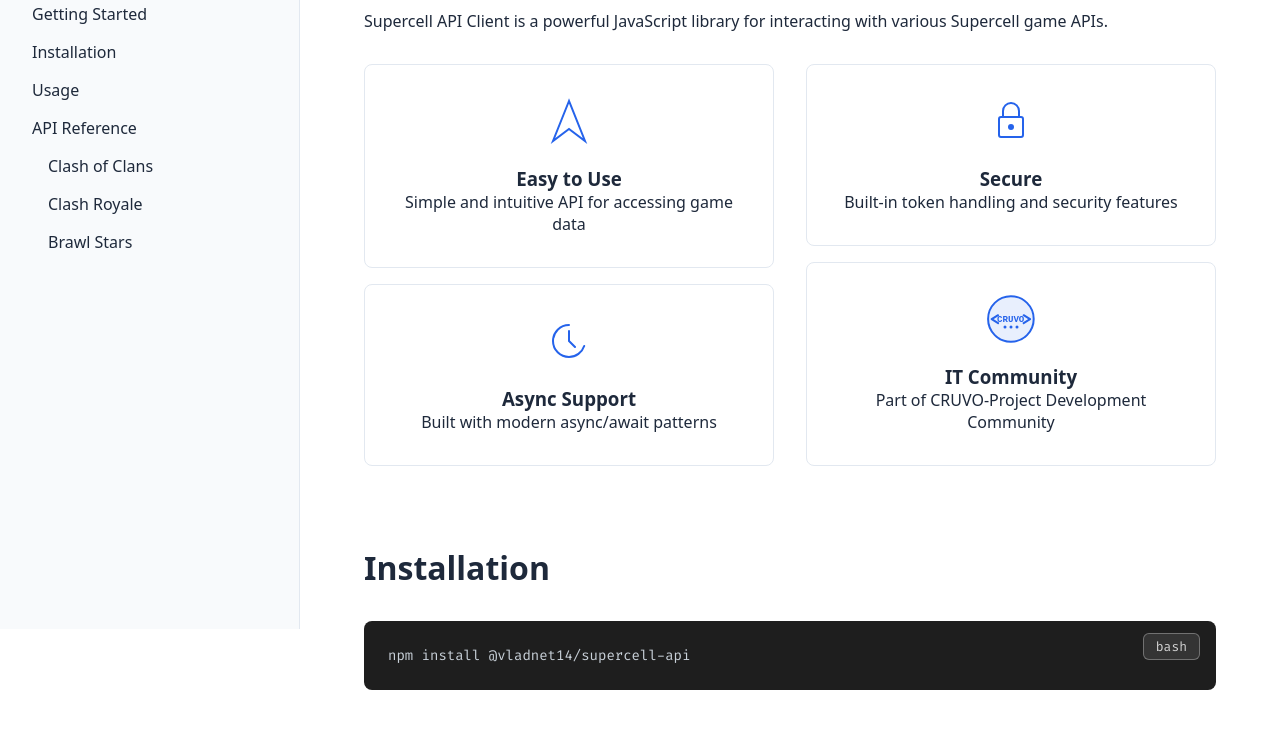
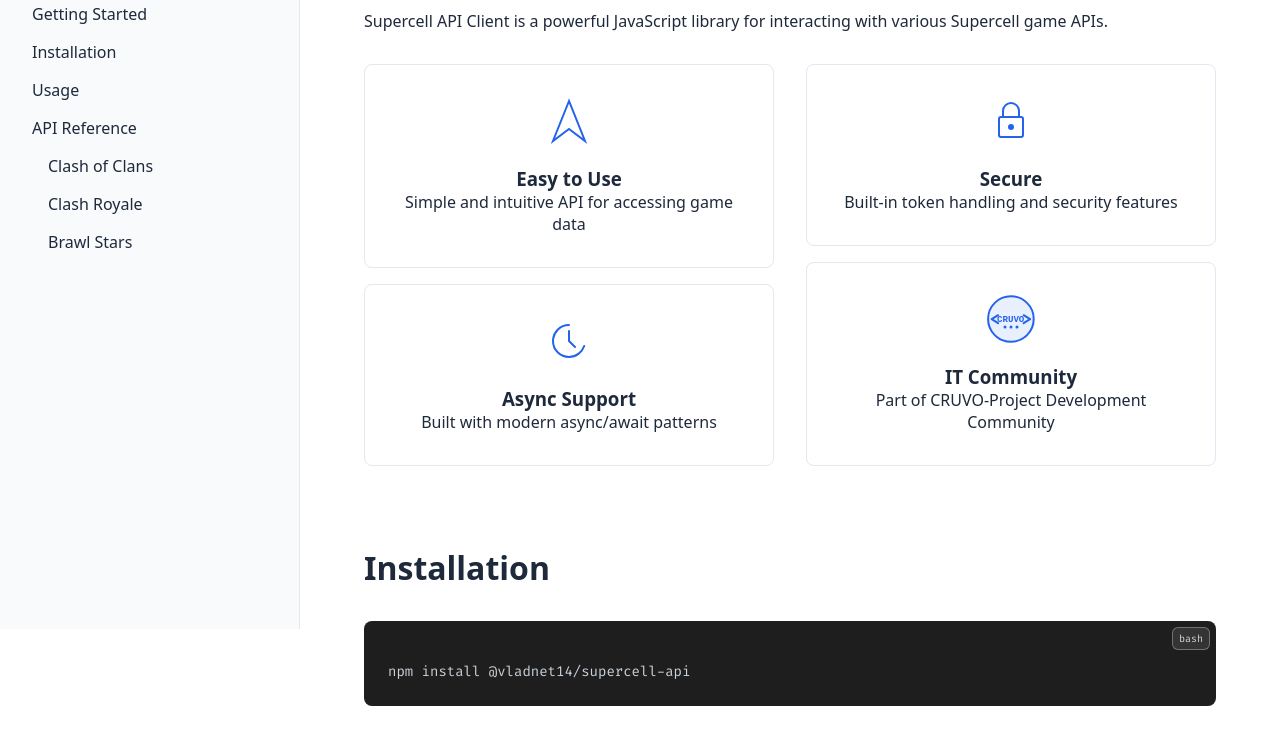
Before and after one commit to vladnet14/supercell-api, a website: page docs/index.html in a window 1280 px wide. Shown: the part 171-922 px from the top of the page. Drawn offline with nearby package versions, Linux system fonts and the light colour scheme.

Commit message:
fix: adaptive in blocks code & burger-menu-button

```diff
--- a/docs/css/styles.css
+++ b/docs/css/styles.css
@@ -111,7 +111,7 @@
 pre {
     background: var(--code-bg);
     border-radius: 8px;
-    padding: 24px;
+    padding: 40px 24px 24px; /* Увеличиваем верхний отступ для метки */
     margin: 16px 0;
     overflow-x: auto;
     position: relative;
@@ -120,12 +120,12 @@
 pre::before {
     content: attr(data-language);
     position: absolute;
-    top: 12px;
-    right: 16px;
+    top: 6px;
+    right: 6px;
     background: rgba(255, 255, 255, 0.1);
-    padding: 4px 12px;
+    padding: 4px 6px;
     border-radius: 6px;
-    font-size: 13px;
+    font-size: 10px;
     color: #d4d4d4;
     font-family: 'Fira Code', monospace;
     text-transform: lowercase;
```
